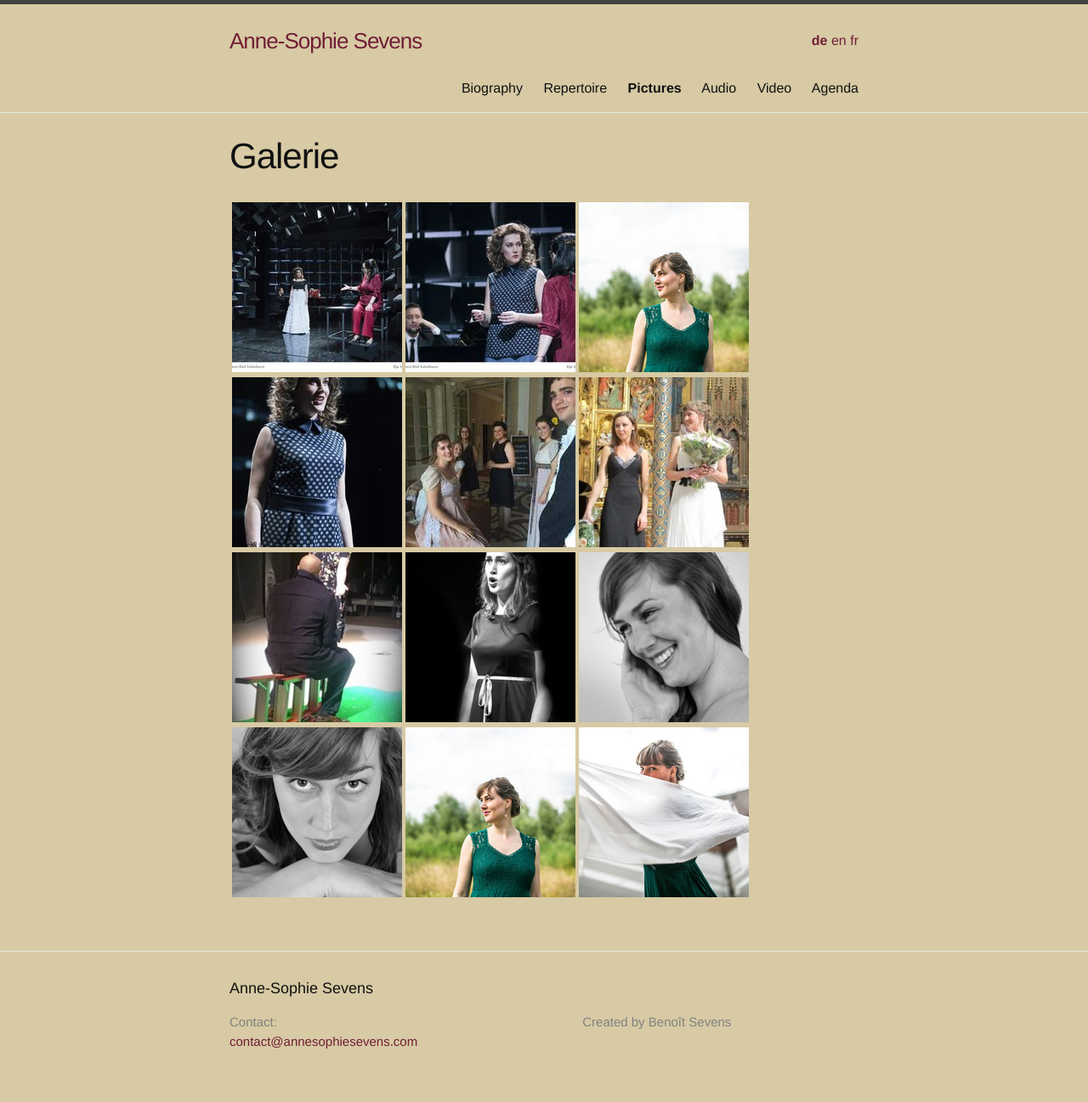
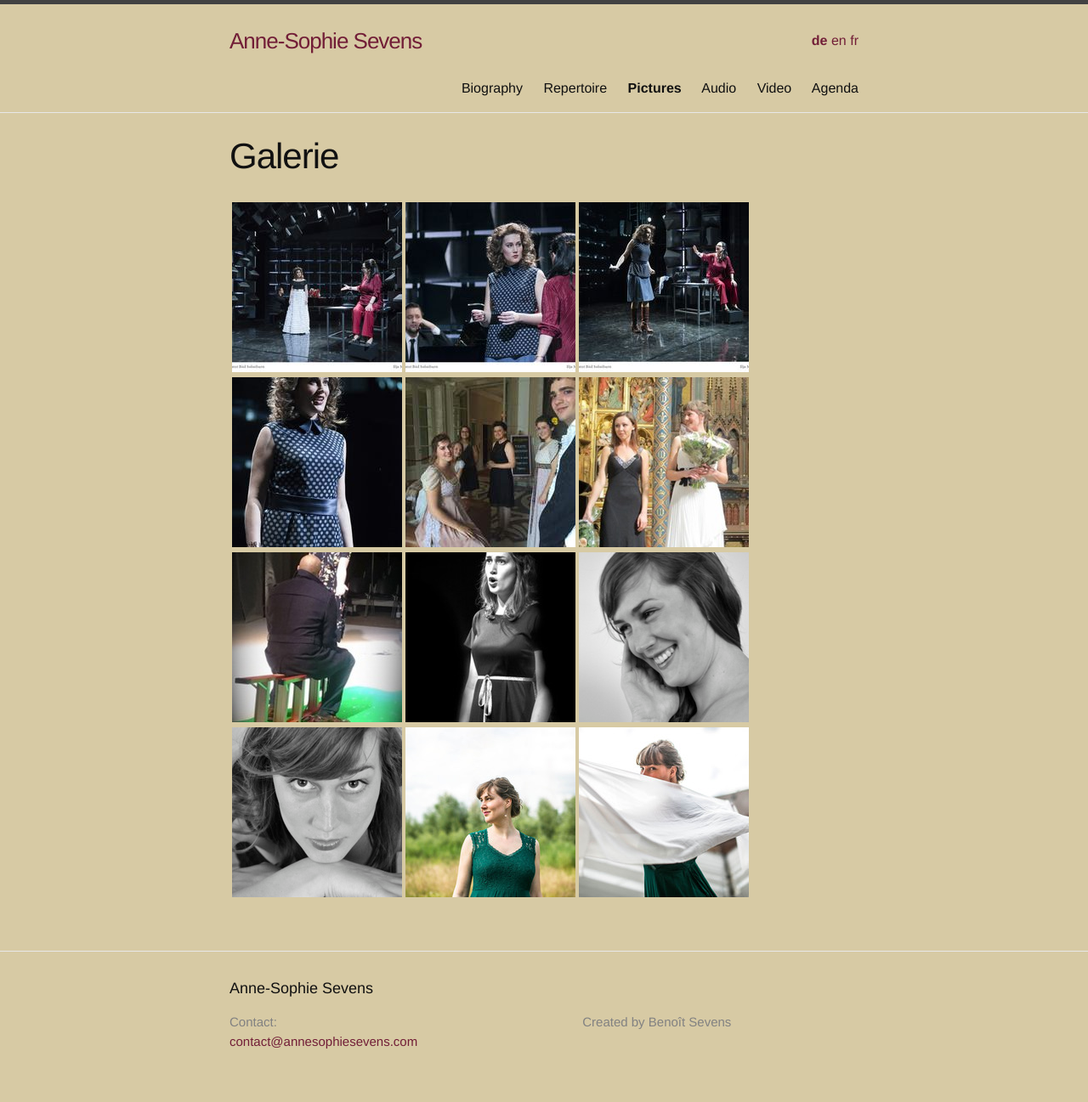
Before and after one commit to annesophie-sevens/annesophie-sevens.github.io, a Jekyll site: the page built from pictures-de.md, in a window 1280 px wide. Shown: the whole page at 85% size. Built offline with Jekyll 4.4.1, drawn with Linux system fonts in a browser that asks for light colours.

Commit message:
Update pictures-de.md

```diff
--- a/pictures-de.md
+++ b/pictures-de.md
@@ -6,7 +6,7 @@ lang: de
 ref: pictures
 ---
 
-| <a href="/assets/aaa.jpg"> ![]({{ site.baseurl }}/assets/aaa-thumbnail.jpg) </a> | <a href="/assets/aab.jpg"> ![]({{ site.baseurl }}/assets/aab-thumbnail.jpg) </a> | <a href="/assets/5.jpg">  ![]({{ site.baseurl }}/assets/5-thumbnail.jpg) </a> |
+| <a href="/assets/aaa.jpg"> ![]({{ site.baseurl }}/assets/aaa-thumbnail.jpg) </a> | <a href="/assets/aab.jpg"> ![]({{ site.baseurl }}/assets/aab-thumbnail.jpg) </a> | <a href="/assets/aac.jpg">  ![]({{ site.baseurl }}/assets/aac-thumbnail.jpg) </a> |
 
 | <a href="/assets/aad.jpg"> ![]({{ site.baseurl }}/assets/aad-thumbnail.jpg) </a> | <a href="/assets/107.jpg"> ![]({{ site.baseurl }}/assets/107-thumbnail.jpg) </a> | <a href="/assets/101.jpg">![]({{ site.baseurl }}/assets/101-thumbnail.jpg) </a> |
 
```
